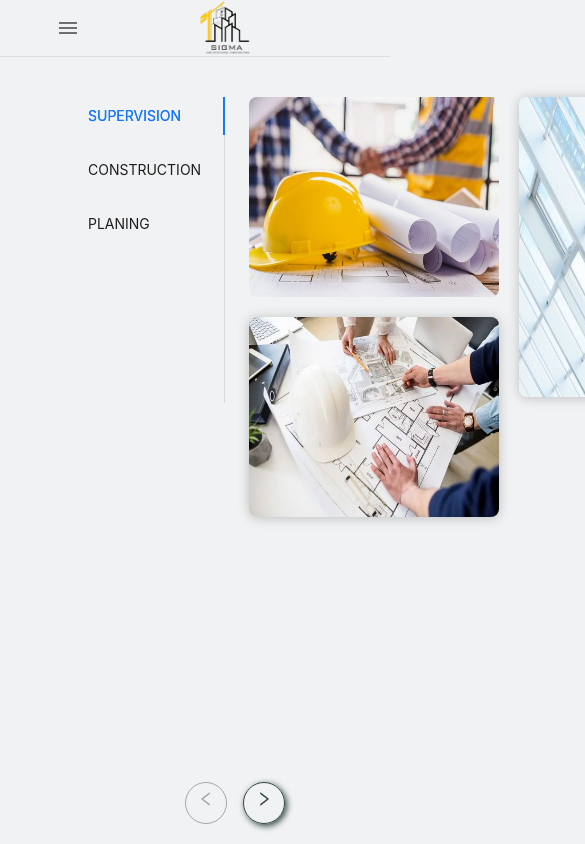
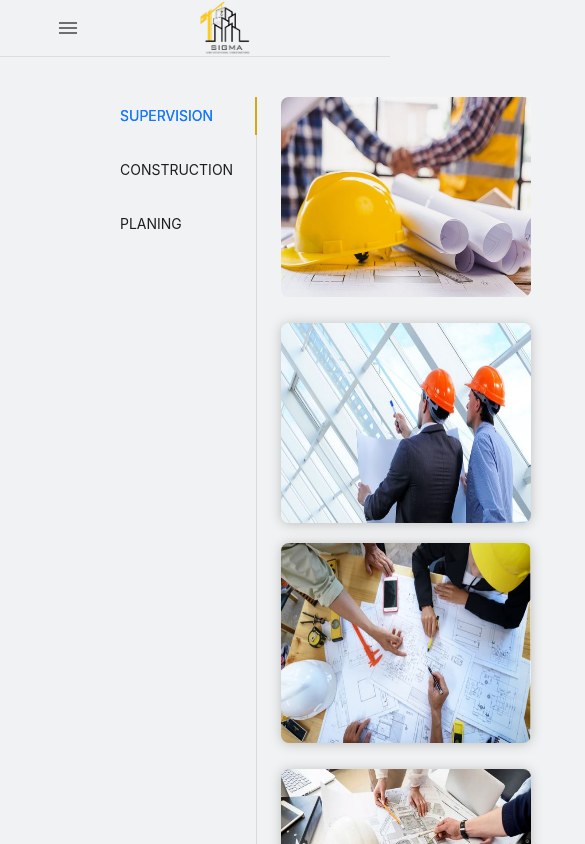
Before and after one commit to Nouran-Ali/Sigma, a Next.js app: page /our_work in a window 390 px wide. Shown: the top 844 px of the page, 585 px wide, since content can reach past the window. Built offline with nearby package versions, Linux system fonts and the light colour scheme.

Commit message:
finish responsive

```diff
--- a/comps/Construction.js
+++ b/comps/Construction.js
@@ -33,8 +33,8 @@ const Construction = () => {
 
     return (
         <>
-            <div className='flex items-start'>
-                <div>
+            <div className='flex flex-col md:flex-row md:items-start'>
+                <div className='mb-5 md:mr-5'>
                     <Image
                         width={250}
                         height={200}
@@ -62,12 +62,12 @@ const Construction = () => {
                     />
                 </div>
 
-                <div className='ml-5'>
+                <div className='mb-5 md:mr-5 large_image_ourWork'>
                     <Image
                         width={300}
                         height={300}
                         src={src2}
-                        className='rounded-lg image_ourWork animation_ourwork_image'
+                        className='rounded-lg image_ourWork large_image_ourWork animation_ourwork_image'
                         preview={{
                             toolbarRender: (
                                 _,
@@ -89,7 +89,7 @@ const Construction = () => {
                         }}
                     />
                 </div>
-                <div className='ml-5'>
+                <div className='mb-5 md:mr-5'>
                     <Image
                         width={250}
                         height={200}
@@ -118,8 +118,8 @@ const Construction = () => {
                 </div>
             </div>
 
-            <div className='flex self-start'>
-                <div className='images_ourwork'>
+            <div className='flex flex-col md:flex-row md:items-start'>
+                <div className='images_ourwork mb-5 md:mr-5'>
                     <Image
                         width={250}
                         height={200}
@@ -146,7 +146,7 @@ const Construction = () => {
                         }}
                     />
                 </div>
-                <div className='images_ourwork_left'>
+                <div className='images_ourwork_left mb-5 md:mr-5'>
                     <Image
                         width={250}
                         height={200}
--- a/comps/Layout.js
+++ b/comps/Layout.js
@@ -6,7 +6,7 @@ const Layout = ({ children }) => {
     return (
         <div>
             <Navbar />
-            <div className='px-24 max-xl:px-16'>
+            <div className='px-24'>
                 {children}
             </div>
             <Steper />
--- a/comps/Planing.js
+++ b/comps/Planing.js
@@ -35,8 +35,8 @@ const Planing = () => {
 
     return (
         <>
-            <div className='flex items-start'>
-                <div>
+            <div className='flex flex-col md:flex-row md:items-start'>
+                <div className='mb-5 md:mr-5'>
                     <Image
                         width={250}
                         height={200}
@@ -64,7 +64,7 @@ const Planing = () => {
                     />
                 </div>
 
-                <div className='ml-5'>
+                <div className='mb-5 md:mr-5'>
                     <Image
                         width={300}
                         height={300}
@@ -91,7 +91,7 @@ const Planing = () => {
                         }}
                     />
                 </div>
-                <div className='ml-5'>
+                <div className='mb-5 md:mr-5'>
                     <Image
                         width={250}
                         height={200}
@@ -120,8 +120,8 @@ const Planing = () => {
                 </div>
             </div>
 
-            <div className='flex self-start'>
-                <div className='images_ourwork'>
+            <div className='flex flex-col md:flex-row md:items-start'>
+                <div className='images_ourwork mb-5 md:mr-5'>
                     <Image
                         width={250}
                         height={200}
@@ -148,7 +148,7 @@ const Planing = () => {
                         }}
                     />
                 </div>
-                <div className='images_ourwork_center'>
+                <div className='images_ourwork_center mb-5 md:mr-5'>
                     <Image
                         width={300}
                         height={100}
@@ -175,7 +175,7 @@ const Planing = () => {
                         }}
                     />
                 </div>
-                <div className='images_ourwork_left'>
+                <div className='images_ourwork_left mb-5 md:mr-5'>
                     <Image
                         width={250}
                         height={200}
--- a/comps/Steper.js
+++ b/comps/Steper.js
@@ -23,7 +23,7 @@ const Steper = () => {
   }
 
   return (
-    <div className={`flex absolute bottom-5 ${styles.steper}`}>
+    <div className={`flex absolute bottom-5 d_none ${styles.steper}`}>
       <button className={`${styles.arrows} pb-3 pt-1 px-3 rounded-full mr-4`} onClick={handlePrev}>
         <LeftOutlined />
       </button>
--- a/comps/Supervision.js
+++ b/comps/Supervision.js
@@ -33,8 +33,8 @@ const Construction = () => {
 
     return (
         <>
-            <div className='flex items-start'>
-                <div>
+            <div className='flex flex-col md:flex-row md:items-start'>
+                <div className='mb-5 md:mr-5'>
                     <Image
                         width={250}
                         height={200}
@@ -62,12 +62,12 @@ const Construction = () => {
                     />
                 </div>
 
-                <div className='ml-5'>
+                <div className='mb-5 md:mr-5 large_image_ourWork'>
                     <Image
                         width={300}
                         height={300}
                         src={src2}
-                        className='rounded-lg image_ourWork animation_ourwork_image'
+                        className='rounded-lg image_ourWork large_image_ourWork animation_ourwork_image'
                         preview={{
                             toolbarRender: (
                                 _,
@@ -89,7 +89,7 @@ const Construction = () => {
                         }}
                     />
                 </div>
-                <div className='ml-5'>
+                <div className='mb-5 md:mr-5'>
                     <Image
                         width={250}
                         height={200}
@@ -118,8 +118,8 @@ const Construction = () => {
                 </div>
             </div>
 
-            <div className='flex self-start'>
-                <div className='images_ourwork'>
+            <div className='flex flex-col md:flex-row md:items-start'>
+                <div className='images_ourwork mb-5 md:mr-5'>
                     <Image
                         width={250}
                         height={200}
@@ -146,7 +146,7 @@ const Construction = () => {
                         }}
                     />
                 </div>
-                <div className='images_ourwork_left'>
+                <div className='images_ourwork_left mb-5 md:mr-5'>
                     <Image
                         width={250}
                         height={200}
--- a/pages/contact.js
+++ b/pages/contact.js
@@ -5,11 +5,11 @@ import React from 'react'
 
 const Contact = () => {
   return (
-    <div className='grid grid-cols-2 gap-12 mt-7'>
+    <div className='grid grid-cols-2 max-xl:grid-cols-1 gap-12 mt-7'>
       <div className='animation_contact_left'>
         <Contact_form />
       </div>
-      <div className='animation_contact_right'>
+      <div className='animation_contact_right max-xl:mb-10'>
         <Contact_info />
       </div>
     </div>
--- a/pages/services.js
+++ b/pages/services.js
@@ -45,7 +45,7 @@ const services = () => {
 
                     {
                         currentCardNumber == 0 ?
-                            <div className='bg-white rounded-[80px] h-80 max-xl:h-full p-5 relative' id='0'>
+                            <div className='bg-white rounded-[80px] h-80 max-xl:h-full p-5 max-xl:p-3 relative' id='0'>
                                 <img src='../construction.png' width="50px" className='mx-auto' />
                                 <h2 className='font-semibold mt-3 mb-3'>Construction</h2>
                                 <p className='text-base text-[#919191]'>Professional building solutions for residential , industrial and commercial projects, ensuring quality, efficiency, and safety.</p>
@@ -62,7 +62,7 @@ const services = () => {
 
                     {
                         currentCardNumber == 1 ?
-                            <div className='bg-white rounded-[80px] h-80 p-5 relative' id='1'>
+                            <div className='bg-white rounded-[80px] h-80 max-xl:h-full p-5 max-xl:p-3 relative' id='1'>
                                 <img src='../analysis.png' width="50px" className='mx-auto' />
                                 <h2 className='font-semibold mt-3 mb-3'>Engineering Services</h2>
                                 <p className='text-base text-[#919191]'>Providing expert technical designs, analysis, troubleshooting and project management for all engineering needs.</p>
--- a/styles/contact.css
+++ b/styles/contact.css
@@ -87,7 +87,7 @@
 .circule_contact {
   background-color: white;
   width: 85%;
-  height: 95%;
+  height: 90%;
   border-radius: 30% 70% 70% 30% / 30% 30% 70% 70%;
   box-shadow: 2px 2px 14px #cecece;
 }
@@ -127,3 +127,10 @@
     opacity: 1;
   }
 }
+
+@media (max-width: 1280px) {
+  .circule_contact {
+    width: 100%;
+    height: 100%;
+  }
+}
--- a/styles/globals.css
+++ b/styles/globals.css
@@ -39,3 +39,13 @@ body {
   box-shadow: none;
   width: 150px;
 }
+
+@media (max-width: 1280px) {
+  .d_none{
+      display: none;
+  }
+  body {
+    overflow-y: scroll;
+  }
+
+}
--- a/styles/our_work.css
+++ b/styles/our_work.css
@@ -55,6 +55,11 @@
 
 .image_ourWork {
     box-shadow: 0px 1px 12px #BDBDBD;
+}
+
+.ant-tabs-tab.ant-tabs-tab-active{
+    border-right: 2px solid #d1a916 !important;
+    z-index: 2;
 }
 
 .animation_ourwork {
@@ -116,3 +121,20 @@
         /* opacity: 0; */
     }
 }
+
+@media (max-width: 1280px) {
+    .images_ourwork {
+        position: relative;
+        top: 0px;
+    }
+    .images_ourwork_left , .images_ourwork_center{
+        position: relative;
+        top: 0px;
+        left: 0px;
+    }
+    .large_image_ourWork {
+        width: 250px !important;
+        height: 200px !important;
+    }
+
+  }
```
Also changed, not shown: comps/Contact_info.js (+5 -5 lines).
